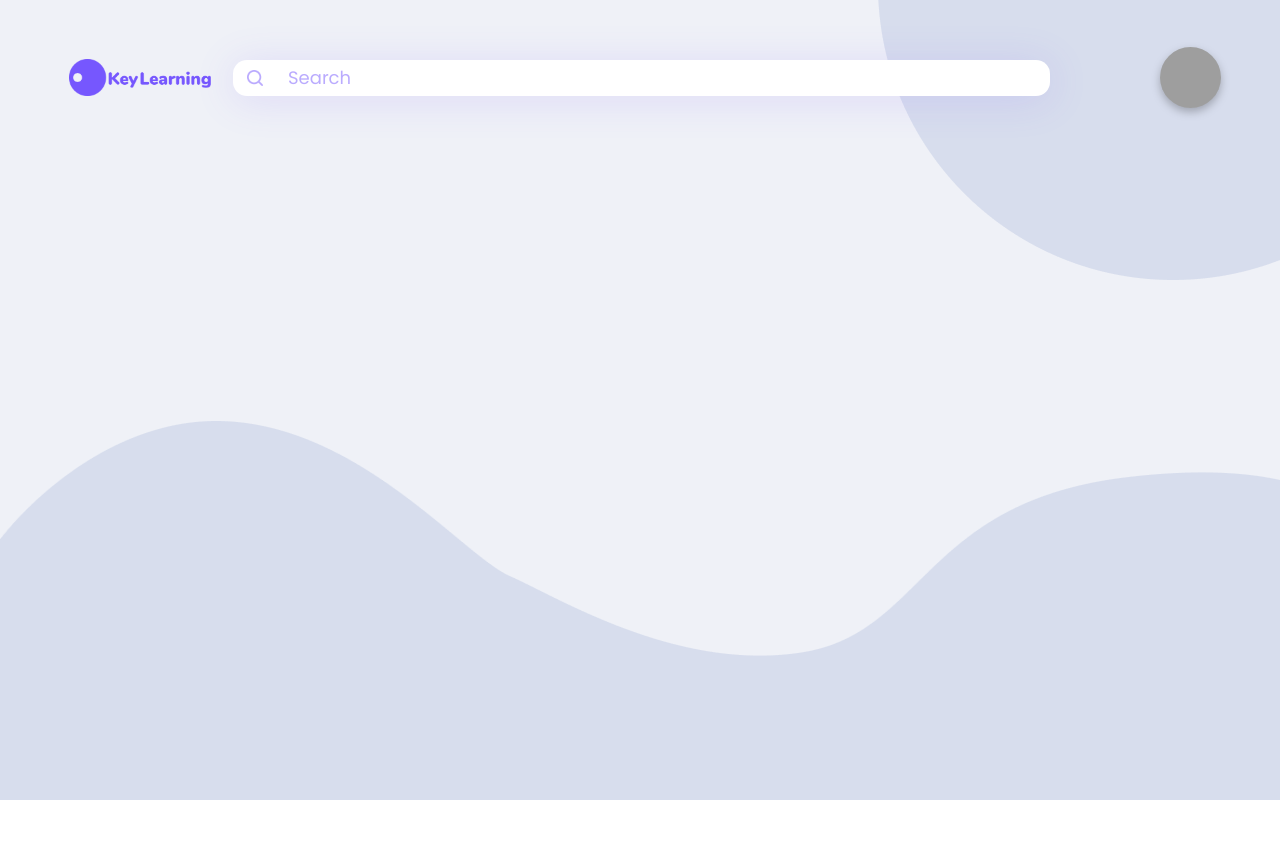
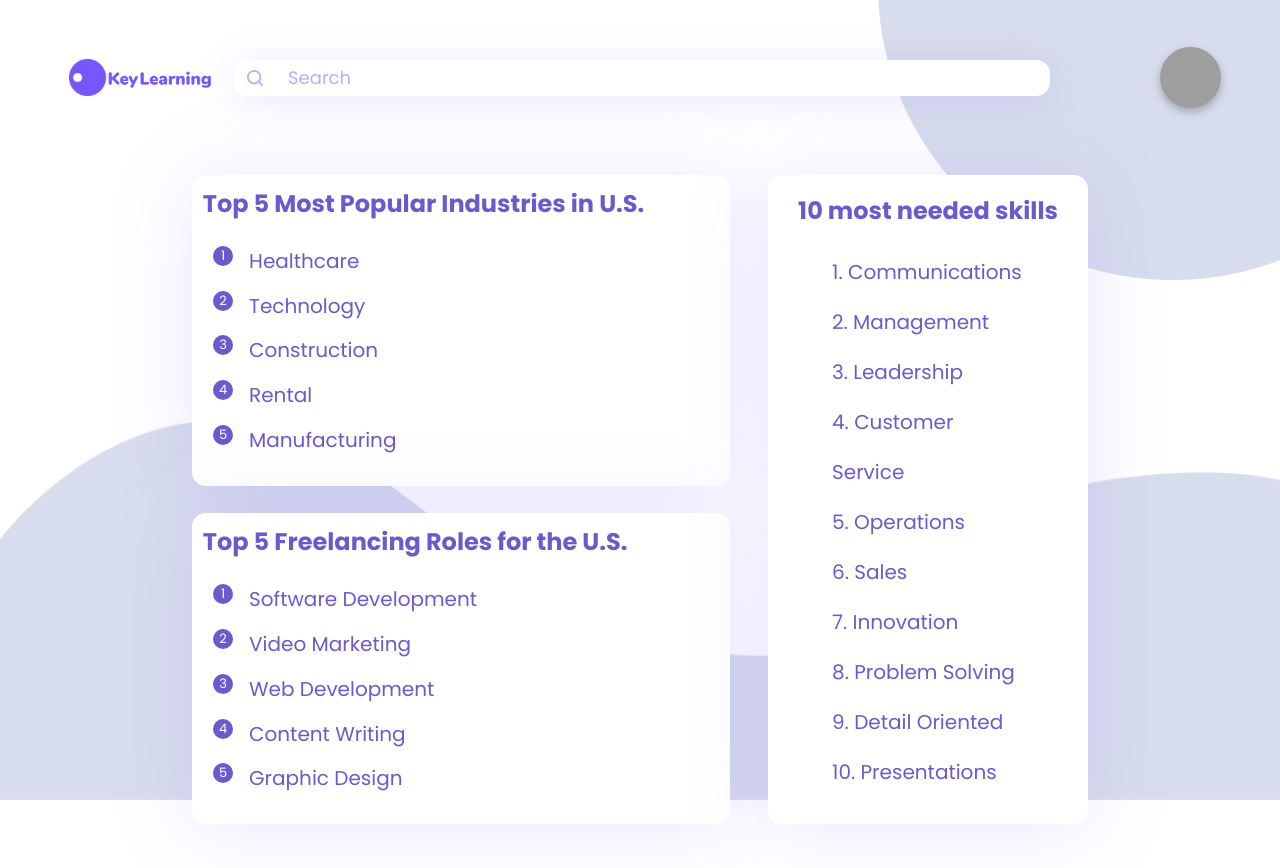
Before and after one commit to dev-sangjun/key-learning, a React (Create React App) app: page / in a window 1280 px wide. Shown: the top 868 px of the page. Before the commit the page ends 800 px from the top, so only its background shows below. Built offline with nearby package versions, Linux system fonts and the light colour scheme; grey boxes are pictures that could not be loaded.

Commit message:
simpleVerPage

```diff
--- /dev/null
+++ b/src/components/SimpleCircleList.js
@@ -0,0 +1,45 @@
+import React from "react";
+import styled from "styled-components";
+
+const Number = styled.div`
+  width: 20px;
+  height: 20px;
+  text-align: center;
+  border-radius: 50%;
+  line-height: 20px;
+
+  font-size: 13px;
+  background-color: slateblue;
+  color: white;
+  font-family: "Roboto", sans-serif;
+
+`;
+
+const Title = styled.span`
+  font-weight: normal;
+  font-size: 20px;
+  margin-left: 16px;
+  font-family: "Roboto", sans-serif;
+`;
+
+
+const SimpleCircleList = props => {
+  const { className, number, title} = props;
+
+  return (
+    <div className={className}>
+        <Number className = "child">
+          <span>{number}</span>
+        </Number>
+        <Title>{title}</Title>
+    </div>
+  );
+};
+
+export default styled(SimpleCircleList)`
+  width: 100%;
+  display: flex;
+  background: transparent;
+  margin-top: 3%;
+  margin-bottom: 2%;
+`;
--- a/src/components/index.js
+++ b/src/components/index.js
@@ -1,3 +1,4 @@
 import SearchBar from "./SearchBar";
 import ListItem from "./ListItem";
-export { SearchBar, ListItem };
+import SimpleCircleList from "./SimpleCircleList";
+export { SearchBar, ListItem, SimpleCircleList};
--- /dev/null
+++ b/src/containers/SimpleLeft1.js
@@ -0,0 +1,36 @@
+import React from "react";
+import styled from "styled-components";
+import { SimpleCircleList } from "../components";
+
+const industries = [
+  {
+    title: "Healthcare"
+  },
+  {
+    title: "Technology"
+  },
+  {
+    title: "Construction"
+  },
+  {
+    title: "Rental"
+  },
+  {
+    title: "Manufacturing"
+  },
+];
+
+const SimpleLeft1 = props => {
+  const { className } = props;
+  return (
+    <div className={className}>
+      {industries.map((industry, index) => (
+        <SimpleCircleList {...industry} number={index + 1} key={index} className="parent"/>
+      ))}
+    </div>
+  );
+};
+
+export default styled(SimpleLeft1)`
+  padding: 2%;
+`;
--- /dev/null
+++ b/src/containers/SimpleLeft2.js
@@ -0,0 +1,36 @@
+import React from "react";
+import styled from "styled-components";
+import { SimpleCircleList } from "../components";
+
+const freelancingRoles = [
+    {
+      title: "Software Development"
+    },
+    {
+      title: "Video Marketing"
+    },
+    {
+      title: "Web Development"
+    },
+    {
+      title: "Content Writing"
+    },
+    {
+      title: "Graphic Design"
+    },
+  ];
+
+const SimpleLeft2 = props => {
+  const { className } = props;
+  return (
+    <div className={className}>
+      {freelancingRoles.map((role, index) => (
+        <SimpleCircleList {...role} number={index + 1} key={index} className="parent"/>
+      ))}
+    </div>
+  );
+};
+
+export default styled(SimpleLeft2)`
+  padding: 2%;
+`;
--- /dev/null
+++ b/src/containers/SimpleRight1.js
@@ -0,0 +1,72 @@
+import React from "react";
+import styled from "styled-components";
+
+const SkillItem = styled.li`
+  font-size: 20px;
+  font-family: "Roboto", sans-serif;
+  line-height: 50px;
+  &:first-child {
+      margin-top: 10%;
+  }
+
+
+`;
+
+const skills = [
+  {
+    title: "Communications",
+  },
+  {
+    title: "Management",
+  },
+  {
+    title: "Leadership",
+  },
+  {
+    title: "Customer Service",
+  },
+  {
+    title: "Operations",
+  },
+  {
+    title: "Sales",
+  },
+  {
+    title: "Innovation",
+  },
+  {
+    title: "Problem Solving",
+  },
+  {
+    title: "Detail Oriented",
+  },
+  {
+    title: "Presentations",
+  },
+];
+
+const SimpleRight1 = props => {
+  const { className } = props;
+
+  return (
+    <div className={className}>
+        <ul>
+          {skills.map((skill, index) => (
+            <SkillItem key={index}>
+              {index + 1}. {skill.title}
+            </SkillItem>
+          ))}
+        </ul>
+    </div>
+  );
+};
+
+export default styled(SimpleRight1)`
+    background: transparent;
+    > ul {
+      width: 60%;
+      margin: auto;
+      list-style: none;
+    }
+  }
+`;
--- a/src/containers/index.js
+++ b/src/containers/index.js
@@ -1,2 +1,5 @@
 import Sidebar from "./Sidebar";
-export { Sidebar };
+import SimpleLeft1 from "./SimpleLeft1";
+import SimpleLeft2 from "./SimpleLeft2";
+import SimpleRight1 from "./SimpleRight1";
+export { Sidebar, SimpleLeft1, SimpleLeft2, SimpleRight1};
--- a/src/pages/Simple/Home/index.js
+++ b/src/pages/Simple/Home/index.js
@@ -4,6 +4,8 @@ import LogoImage from "./assets/logo.png";
 import Shape1Image from "./assets/shape1.png";
 import Shape2Image from "./assets/shape2.png";
 import SearchBar from "../../../components/SearchBar";
+import {SimpleLeft1, SimpleLeft2, SimpleRight1} from "../../../containers";
+
 
 const Shape1 = styled.img`
   position: absolute;
@@ -13,11 +15,12 @@ const Shape1 = styled.img`
 `;
 
 const Shape2 = styled.img`
-  position: absolute;
+  position: fixed;
   width: 100%;
   height: 379px;
   right: 0;
   bottom: 0;
+  z-index:initial;
 `;
 
 const Header = styled.div`
@@ -44,6 +47,52 @@ const Logo = styled.img`
   margin-left: 69px;
 `;
 
+const KPICircleList = styled.div`
+  border-radius: 14px;
+  background: white;
+  color: slateblue;
+
+  padding:2%;
+  text-align: left;
+  filter: drop-shadow(0px 4px 40px rgba(118, 87, 254, 0.15));
+
+  &:hover {
+    color: white;
+    background: slateblue;
+    .parent .child{
+      background-color: white;
+      color: slateblue
+    }
+  }
+`;
+const KPIList = styled.div`
+   border-radius: 14px;
+   background:white;
+   color: slateblue;
+
+   padding-top:2%;
+   padding-bottom:2%;
+   text-align: left;
+
+   filter: drop-shadow(0px 4px 40px rgba(118, 87, 254, 0.15));
+   &:hover {
+    color: white;
+    background: slateblue;
+    .parent .child{
+      background-color: white;
+      color: slateblue
+    }
+  }
+`;
+
+const KPIHeader = styled.div`
+  font-family: Poppins;
+  font-style: normal;
+  font-weight: bold;
+  font-size: 24px;
+`;
+
+
 const Home = props => {
   const { className } = props;
 
@@ -58,13 +107,38 @@ const Home = props => {
           <Avatar src="https://picsum.photos/100/100" />
         </div>
       </Header>
+
+      <div>
+      <div className = "flexContainer">
+        <div className = "leftCol">
+          <div className = "innerFlex">
+            <KPICircleList className="L1">
+              <KPIHeader>Top 5 Most Popular Industries in U.S.</KPIHeader>
+              <SimpleLeft1></SimpleLeft1>
+            </KPICircleList>
+            <KPICircleList className="L2">
+              <KPIHeader>Top 5 Freelancing Roles for the U.S.</KPIHeader>
+              <SimpleLeft2></SimpleLeft2>
+            </KPICircleList>
+          </div>
+        </div>
+        <KPIList className = "rightCol">
+             <KPIHeader className="R1">10 most needed skills</KPIHeader>
+             <SimpleRight1></SimpleRight1>
+        </KPIList>
+
+      </div>
+      </div>
+
     </div>
   );
 };
 
 export default styled(Home)`
   height: 100%;
-  background-color: #eff1f7;
+  body{
+    background-color: #eff1f7;
+  }
   * {
     font-family: "Poppins", sans-serif;
   }
@@ -74,4 +148,55 @@ export default styled(Home)`
     width: 100%;
     justify-content: space-between;
   }
+
+  .flexContainer{
+    display: flex;
+    flex-wrap: wrap;
+    justify-content: space-between;
+    flex-direction: row;
+    align-items: stretch;
+
+    width: 70%;
+    margin: auto;
+    margin-top: 130px;
+    padding-bottom: 100px;
+
+  }
+  .leftCol{
+    display: flex;
+    width: 60%;
+    min-width: 300px;
+    order: 1;
+    margin-top: 5%;
+  }
+  .leftCol .innerFlex{
+    display: flex;
+    flex-direction: row;
+    flex-wrap: wrap;
+    align-items: stretch;
+    justify-content: space-between;
+    width: 100%;
+  }
+  .leftCol .innerFlex .L1{
+    margin-bottom: 5%;
+    width: 100%;
+    order: 1
+  }
+  .leftCol .innerFlex .L2{
+    width: 100%;
+    align-self: flex-end;
+    display: block;
+    order: 2
+  }
+  .rightCol{
+    width: 35%;
+    min-width: 320px;
+    order: 2;
+    margin-top: 5%;
+  }
+
+
+  .R1{
+    text-align: center;
+  }
 `;
```
Also changed, not shown: 1 other file (tests, documents, lock files or other folders).
